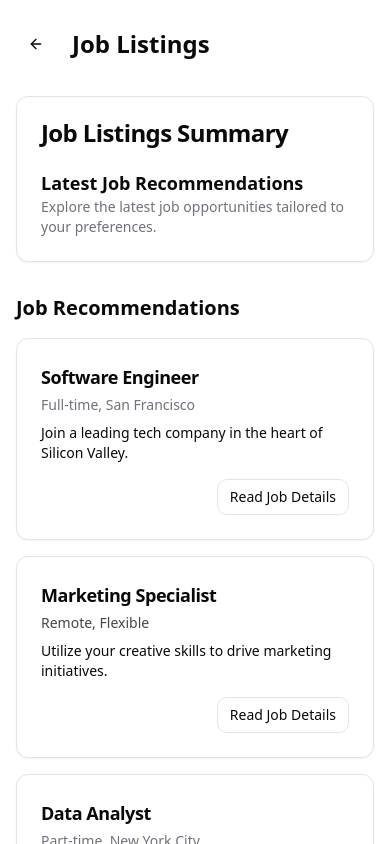
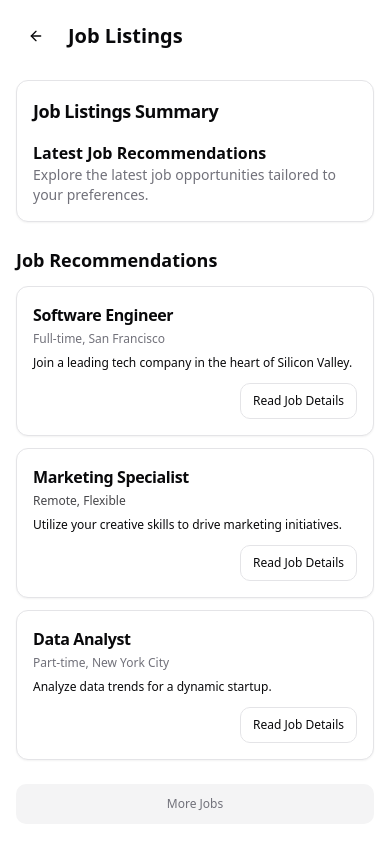
Before and after one commit to ladylikelaura/voice-job-connect, a React (Vite) app: page /jobs in a window 390 px wide. Shown: the top 844 px of the page. Built offline with nearby package versions, Linux system fonts and the light colour scheme.

Commit message:
Configure mobile page sizes
This commit adjusts the sizing configurations for all pages to optimize the display on mobile devices.

```diff
--- a/src/pages/Jobs.tsx
+++ b/src/pages/Jobs.tsx
@@ -27,22 +27,22 @@ const jobListings = [
 
 export default function Jobs() {
   return (
-    <div className="container max-w-2xl px-4 py-6 mx-auto space-y-8 animate-fade-in">
+    <div className="container px-4 sm:px-6 py-4 sm:py-6 mx-auto space-y-6 sm:space-y-8 animate-fade-in max-w-[100%] sm:max-w-xl lg:max-w-2xl">
       {/* Header */}
-      <div className="flex items-center gap-4">
+      <div className="flex items-center gap-3 sm:gap-4">
         <Button variant="ghost" size="icon" className="shrink-0">
-          <ArrowLeft className="w-5 h-5" />
+          <ArrowLeft className="w-4 h-4 sm:w-5 sm:h-5" />
         </Button>
-        <h1 className="text-2xl font-semibold">Job Listings</h1>
+        <h1 className="text-xl sm:text-2xl font-semibold">Job Listings</h1>
       </div>
 
       {/* Summary Card */}
-      <Card>
-        <CardHeader>
-          <CardTitle>Job Listings Summary</CardTitle>
+      <Card className="w-full">
+        <CardHeader className="p-4 sm:p-6">
+          <CardTitle className="text-lg sm:text-xl">Job Listings Summary</CardTitle>
         </CardHeader>
-        <CardContent>
-          <h3 className="font-semibold text-lg">Latest Job Recommendations</h3>
+        <CardContent className="p-4 sm:p-6 pt-0 sm:pt-0">
+          <h3 className="font-semibold text-base sm:text-lg">Latest Job Recommendations</h3>
           <p className="text-sm text-muted-foreground">
             Explore the latest job opportunities tailored to your preferences.
           </p>
@@ -51,22 +51,22 @@ export default function Jobs() {
 
       {/* Job Recommendations */}
       <div>
-        <h2 className="text-xl font-semibold mb-4">Job Recommendations</h2>
-        <div className="space-y-4">
+        <h2 className="text-lg sm:text-xl font-semibold mb-3 sm:mb-4">Job Recommendations</h2>
+        <div className="space-y-3 sm:space-y-4">
           {jobListings.map((job, index) => (
             <Card key={index} className="overflow-hidden">
-              <div className="p-6">
-                <CardTitle className="text-lg mb-1">{job.title}</CardTitle>
+              <div className="p-4 sm:p-6">
+                <CardTitle className="text-base sm:text-lg mb-1">{job.title}</CardTitle>
                 <CardDescription className={cn(
-                  "text-sm mb-2",
+                  "text-xs sm:text-sm mb-2",
                   job.location ? "text-muted-foreground" : "text-primary/80"
                 )}>
                   {job.type}
                   {job.location && `, ${job.location}`}
                 </CardDescription>
-                <p className="text-sm mb-4">{job.description}</p>
+                <p className="text-xs sm:text-sm mb-3 sm:mb-4">{job.description}</p>
                 <div className="flex justify-end">
-                  <Button variant="outline" size="sm">
+                  <Button variant="outline" size="sm" className="text-xs sm:text-sm">
                     Read Job Details
                   </Button>
                 </div>
@@ -77,7 +77,7 @@ export default function Jobs() {
       </div>
 
       {/* More Jobs Button */}
-      <Button className="w-full bg-muted text-muted-foreground hover:bg-muted/80">
+      <Button className="w-full bg-muted text-muted-foreground hover:bg-muted/80 text-xs sm:text-sm py-5 sm:py-6">
         More Jobs
       </Button>
     </div>
```
